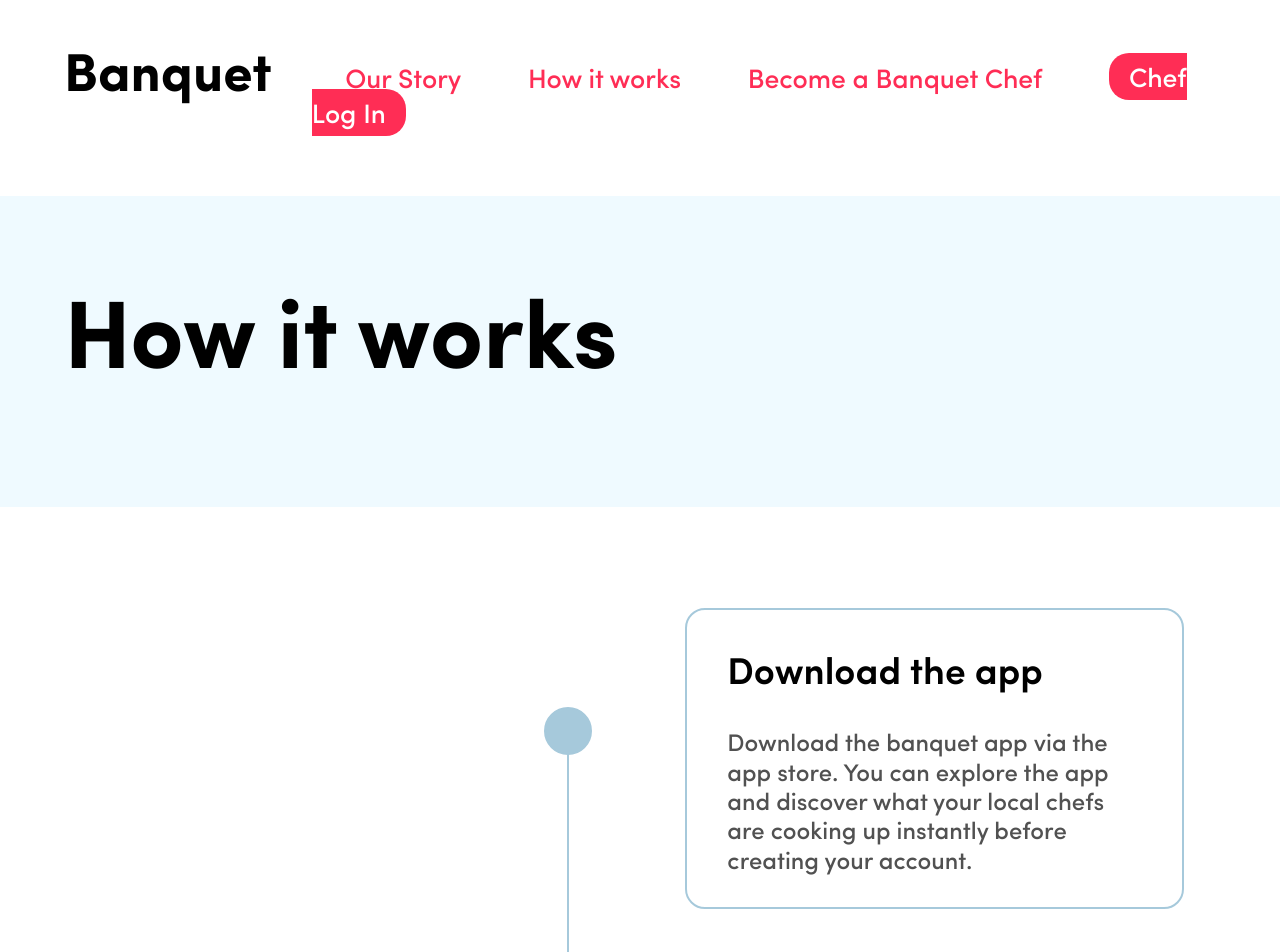
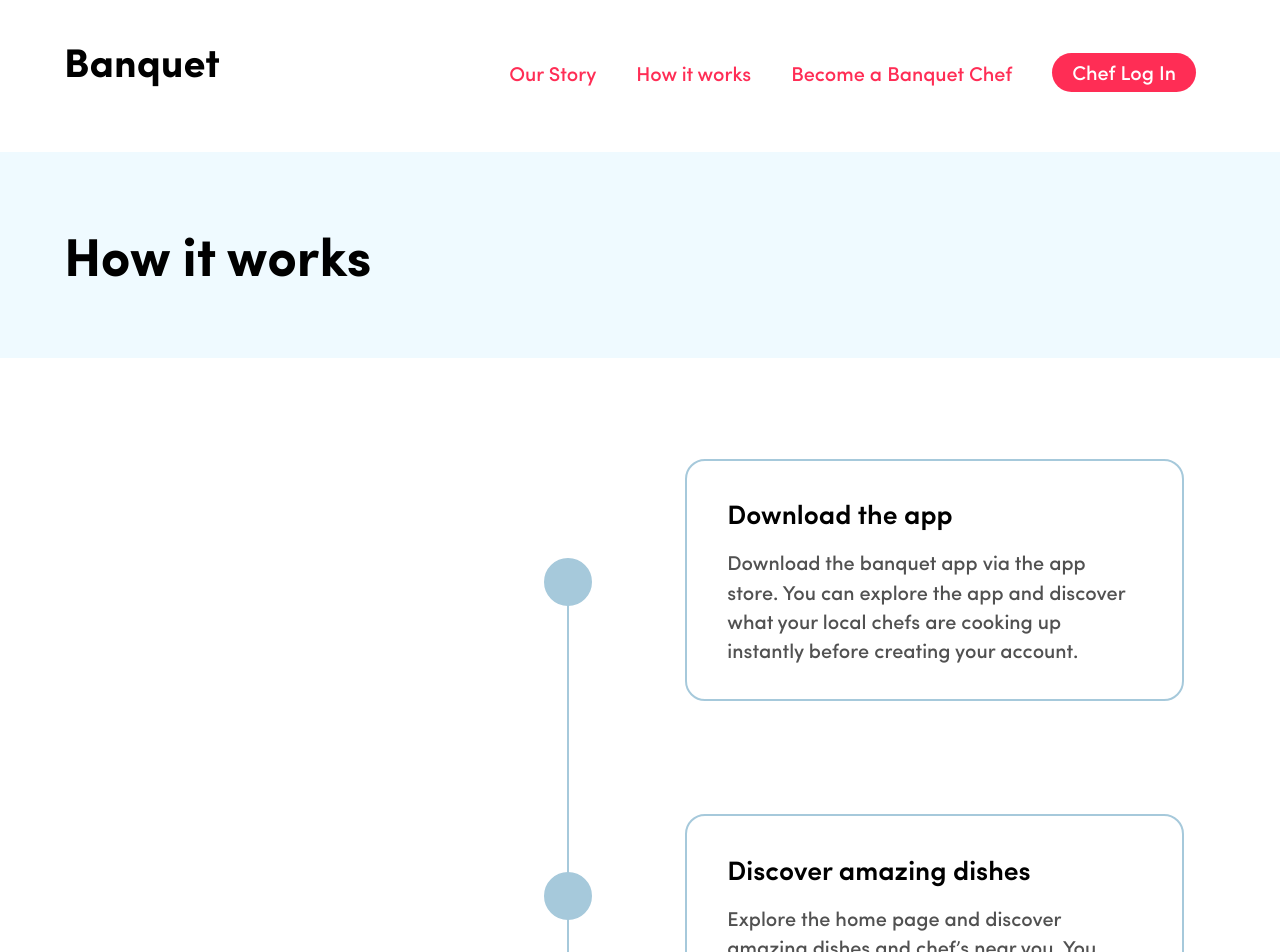
Before and after one commit to alex-ghz/banquet, a React (Create React App) app in the folder client/: page /how-it-works in a window 1280 px wide. Shown: the top 952 px of the page. Built offline with nearby package versions, Linux system fonts and the light colour scheme.

Commit message:
resize frontend pages

```diff
--- a/client/src/App.js
+++ b/client/src/App.js
@@ -47,6 +47,7 @@ class App extends React.Component {
 								<Route exact path='/' component={ IndexPage }/>
 								<Route exact path='/our-story' component={ OurStoryPage }/>
 								<Route exact path='/how-it-works' component={ HowItWorksPage }/>
+								<Redirect from='*' to='/'/>
 							</Switch>
 							<Footer/>
 						</div>
--- a/client/src/components/footer/footer.styles.scss
+++ b/client/src/components/footer/footer.styles.scss
@@ -11,7 +11,7 @@
   display: flex;
   padding: 26pt 0 27pt 0;
   border-bottom: 2px solid #d0cfcf;
-  font-size: 14pt;
+  font-size: 12pt;
 }
 
 .footer_list_inner {
@@ -41,7 +41,7 @@
 }
 
 .footer_bottom_item {
-  font-size: 16pt;
+  font-size: 12pt;
   color: #8b8b8b;
   cursor: pointer;
 }
--- a/client/src/components/header/header.styles.scss
+++ b/client/src/components/header/header.styles.scss
@@ -6,7 +6,7 @@
 }
 
 .site_menu_logo {
-  font-size: 40pt;
+  font-size: 30pt;
   cursor: pointer;
 }
 
@@ -17,9 +17,9 @@
 
 .site_menu_item {
   color: #ff2d55;
-  font-size: 20pt;
+  font-size: 15pt;
   display: inline;
-  margin: 0 25pt;
+  margin: 0 15pt;
   cursor: pointer;
 }
 
--- a/client/src/pages/noAuth/how-it-works/how-it-works.styles.scss
+++ b/client/src/pages/noAuth/how-it-works/how-it-works.styles.scss
@@ -2,10 +2,10 @@
   background: #effaff;
 }
 .site_page_title {
-  font-size: 72pt;
+  font-size: 40pt;
   width: 90%;
   margin: 0 auto;
-  padding: 49pt 0 82pt 0;
+  padding: 49pt 0 49pt 0;
 }
 .how_it_works {
   display: flex;
@@ -23,7 +23,7 @@
   width: 33pt;
   height: 33pt;
   text-align: center;
-  margin-top: 240pt;
+  margin-top: 200pt;
   background-color: #a6c9db;
   z-index: 2;
 }
@@ -36,7 +36,7 @@
   content: '';
   left: 50%;
   z-index: 1;
-  top: -245pt;
+  top: -230pt;
   margin-left: -1px;
 }
 .circle:first-child {
@@ -60,12 +60,12 @@
   margin-bottom: 125pt;
 }
 .works_page_cont_title {
-  font-size: 28pt;
+  font-size: 20pt;
   padding: 25pt 0 12pt 30pt;
 }
 .works_page_cont_content {
-  font-size: 18pt;
+  font-size: 15pt;
   color: #515151;
   line-height: 22pt;
-  padding: 12pt 37pt 25pt 30pt;
+  padding: 0pt 37pt 25pt 30pt;
 }
--- a/client/src/pages/noAuth/index/index.styles.scss
+++ b/client/src/pages/noAuth/index/index.styles.scss
@@ -1,18 +1,18 @@
 .index_content_section {
   width: 90%;
   margin: 0 auto;
-  padding: 80pt 0 50pt 0;
+  padding: 40pt 0 50pt 0;
   border-bottom: 2px solid #edf0f1;
 }
 
 .index_hero {
-  height: 425pt;
+  height: 400pt;
   background: #f1f1f1;
   border-radius: 20pt;
 }
 
 .index_hero_text {
-  font-size: 72pt;
+  font-size: 40pt;
   color: white;
   width: 75%;
   margin: 0 auto;
@@ -23,12 +23,13 @@
 }
 
 .text_par {
-  font-size: 24pt;
+  font-size: 20pt;
   color: #464646;
 }
 
 .first_text_par {
   text-align: center;
+  padding: 20pt 0 0 0;
 }
 
 .banquet_home_button {
@@ -69,10 +70,10 @@
 }
 
 .index_logo_text {
-  font-size: 30pt;
+  font-size: 20pt;
   color: #2c2c2c;
   text-align: center;
-  margin-top: 80pt;
+  margin-top: 50pt;
 }
 
 .index_third_section {
@@ -89,12 +90,12 @@
 
 .index_third_img {
   background: #f1f1f1;
-  height: 345pt;
+  height: 300pt;
   border-radius: 20pt;
 }
 
 .index_third_title {
-  font-size: 48pt;
+  font-size: 30pt;
   color: #2c2c2c;
   /*width: 37%;*/
 }
@@ -109,13 +110,13 @@
 
 .index_last {
   background: #f1f1f1;
-  height: 470pt;
+  height: 420pt;
   border-radius: 20pt;
 }
 
 .index_last_text {
   color: #2c2c2c;
-  font-size: 48pt;
+  font-size: 30pt;
   width: 37%;
   padding: 35pt 0 0 48pt;
   margin-bottom: 200pt;
--- a/client/src/pages/noAuth/our-story/our-story.styles.scss
+++ b/client/src/pages/noAuth/our-story/our-story.styles.scss
@@ -3,18 +3,18 @@
 }
 
 .story_page_inner {
-  padding: 108pt 0 277pt 0;
+  padding: 108pt 0 150pt 0;
   width: 75%;
   margin: 0 auto;
 }
 
 .story_page_section_title {
-  font-size: 52pt;
+  font-size: 40pt;
 }
 
 .story_page_section_content {
   display: flex;
-  padding: 45pt 0 150pt 0;
+  padding: 45pt 0 100pt 0;
 }
 
 .story_page_text_container_first {
@@ -30,7 +30,7 @@
 }
 
 .story_page_text {
-  font-size: 21pt;
+  font-size: 20pt;
   color: #606060;
 }
 
@@ -48,16 +48,15 @@
 
 .story_page_section_title_last {
   text-align: center;
-  padding-bottom: 80pt;
+  padding-bottom: 50pt;
 }
 
 .story_page_image_third {
   width: 37%;
-  margin: 0 auto;
   height: 292pt;
   background-color: #f1f1f1;
   border-radius: 20pt;
-  margin-bottom: 100pt;
+  margin: 0 auto 50pt;
 }
 
 .site_page_title_container {
@@ -65,10 +64,10 @@
 }
 
 .site_page_title {
-  font-size: 72pt;
+  font-size: 40pt;
   width: 90%;
   margin: 0 auto;
-  padding: 49pt 0 82pt 0;
+  padding: 49pt 0 49pt 0;
 }
 
 .site_page_title_new {
```
